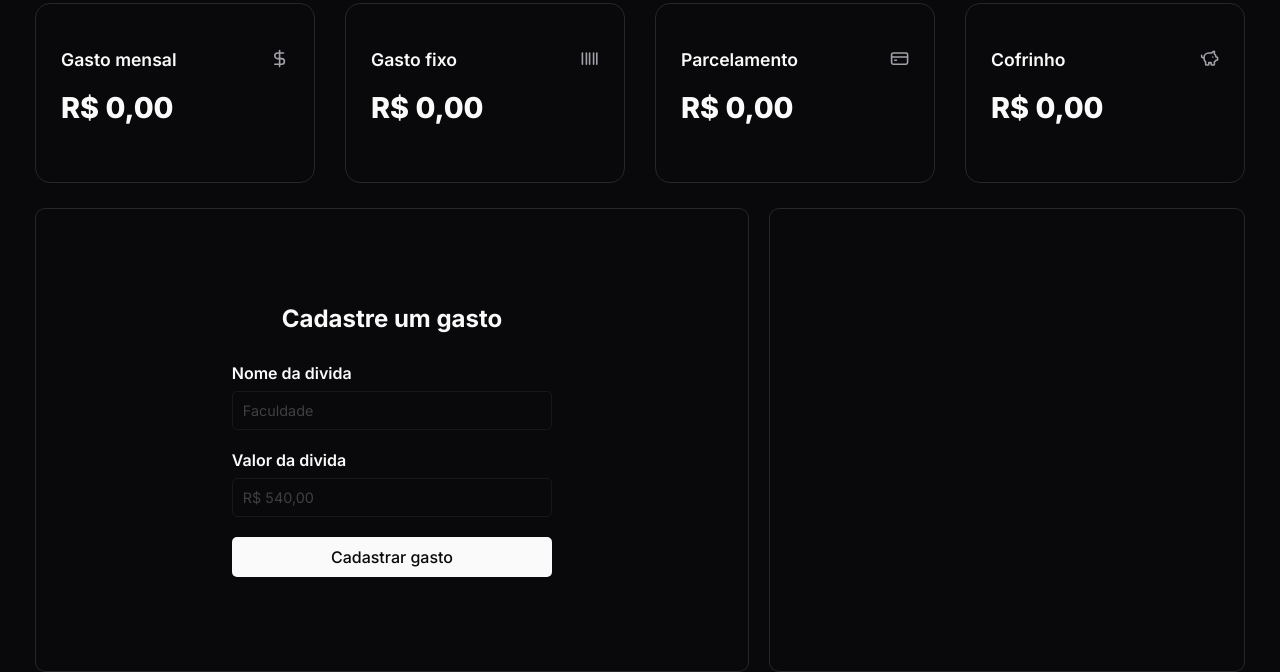
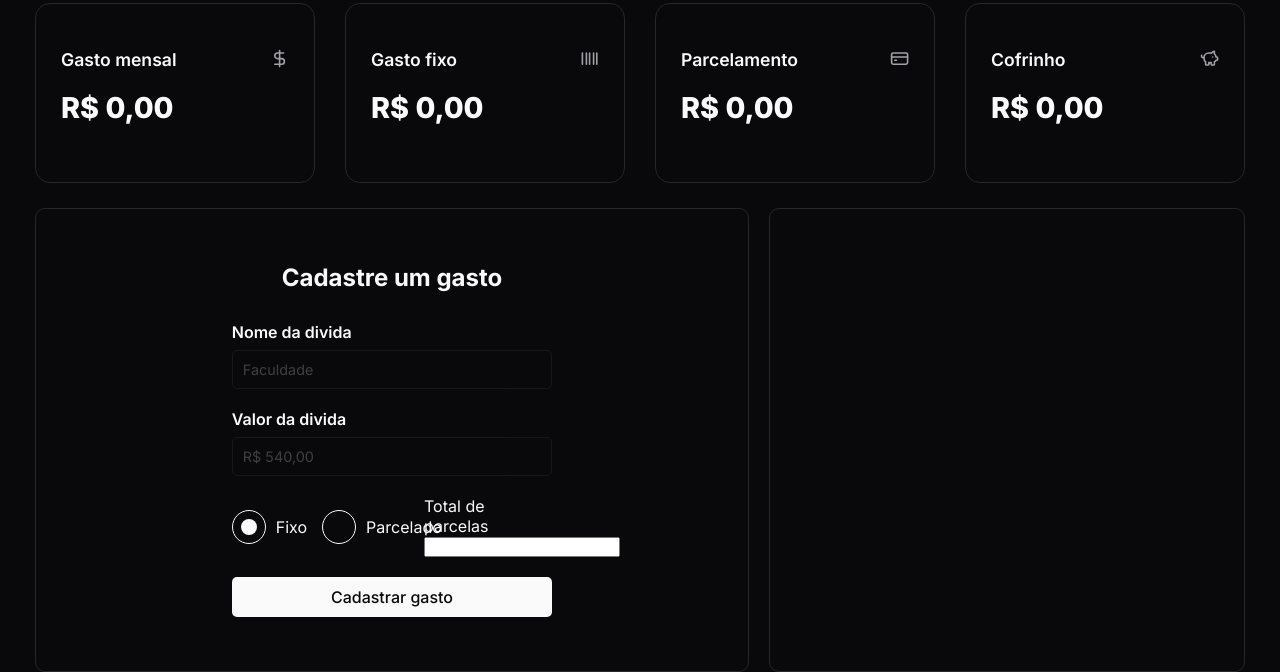
Before and after one commit to devjuanvinicius/finanapp, a website: page index.html in a window 1280 px wide. Shown: the part 150-822 px from the top of the page. Drawn offline with nearby package versions, Linux system fonts and the light colour scheme.

Commit message:
adding a radio buttons

```diff
--- a/index.html
+++ b/index.html
@@ -104,7 +104,25 @@
             <input type="number" id="debt-value" placeholder="R$ 540,00">
           </div>
 
-          <input type="submit" value="Cadastrar gasto"></input>
+          <div class="debt-type">
+            <div class="debt-radio-selection">
+              <div>
+                <input type="radio" name="type" id="fixo" value="fixo" checked>
+                <label for="fixo">Fixo</label>
+              </div>
+              <div>
+                <input type="radio" name="type" id="parcelado" value="parcelado">
+                <label for="parcelado">Parcelado</label>
+              </div>
+            </div>
+
+            <div class="input-parcelas">
+              <label for="parcelas">Total de parcelas</label>
+              <input type="number" name="" id="parcelas">
+            </div>
+          </div>
+
+          <input type="submit" value="Cadastrar gasto" id="btn-register-new-debt"></input>
         </form>
       </div>
 
--- a/script.js
+++ b/script.js
@@ -7,19 +7,21 @@ const inputDebtName = document.getElementById("debt-name");
 const inputDebtValue = document.getElementById("debt-value");
 
 const users = []; // "Juan", "Vera"
-const monthlySpending = [];
-
-const arr = {
-  user: "juan",
-  gastos: {
+const monthlySpending = [
+  {
+    user: "Juan",
+    gastos: [
+      {
         name: "faculdade",
         value: 340,
         type: "parcelado" // parcelado ou fixo
-  },
+      }
+    ],
     gastoMensal: 0,
     gastoFixo: 0,
     cofrinho: 0
   }
+];
 
 function navbarProfiles() {
   if (users.length > 0) {
@@ -146,7 +148,31 @@ function disableInputs() {
 }
 
 function registerNewDebt() {
-  const verifyUserInArray = users.indexOf(selectedProfile.value)
+  const findUser = monthlySpending.find((item) => {
+    return item.user === selectedProfile.dataset.user;
+  })
+
+  if(findUser){ // Se achar cai aqui
+    findUser.gastos.push({
+      name: inputDebtName.value,
+      value: parseFloat(inputDebtValue.value)
+    })
+
+    let valorMensal = 0;
+
+    findUser.gastos.forEach((debt) => {
+      valorMensal += debt.value;
+    })
+
+    findUser.gastoMensal = valorMensal;
+
+
+
+    console.log(monthlySpending);
+    console.log(valorMensal);
+  } else{
+    console.log("naum")
+  }
 }
 
 disableInputs();
@@ -157,5 +183,5 @@ selectProfile.addEventListener("click", showProfileOptions);
 formDebt.addEventListener("submit", (event) => {
   event.preventDefault();
 
-
+  registerNewDebt();
 })
--- a/style.scss
+++ b/style.scss
@@ -286,9 +286,75 @@ h1 {
   }
 
   #debt-name:disabled,
-  #debt-value:disabled{
+  #debt-value:disabled,
+  #btn-register-new-debt:disabled{
     opacity: .5;
     cursor: not-allowed;
+  }
+}
+
+#debt-value:focus{
+  content: "R$ ";
+}
+
+.debt-type{
+  display: flex;
+  flex-direction: row;
+  justify-content: space-between;
+  width: 100%;
+
+  color: var(--white-color);
+}
+
+.debt-radio-selection{
+  display: flex;
+  flex-direction: row;
+  gap: 15px;
+  width: 60%;
+
+  color: var(--white-color);
+
+  input[type="radio"]{
+    appearance: none;
+
+    border: 1px solid var(--white-color);
+    padding: 1rem;
+    border-radius: 50%;
+    background-color: #09090b;
+    position: relative;
+    display: flex;
+    justify-content: center;
+    align-items: center;
+  }
+
+  input[type="radio"]::before{
+    content: "";
+    background-color: var(--white-color);
+    width: 50%;
+    height: 50%;
+    border-radius: 50%;
+    position: absolute;
+    opacity: 0;
+    transition: all 100ms ease-in-out;
+  }
+
+  input[type="radio"]:checked::before{
+    opacity: 1;
+  }
+
+  div{
+    display: flex;
+    flex-direction: row;
+    align-items: center;
+    gap: 10px;
+  }
+}
+
+.input-parcelas{
+  width: 40%;
+
+  input{
+    appearance: textfield;
   }
 }
 
```
Also changed, not shown: style/style.css, 1 other file. Lines whose indentation alone changed are shown as unchanged.
